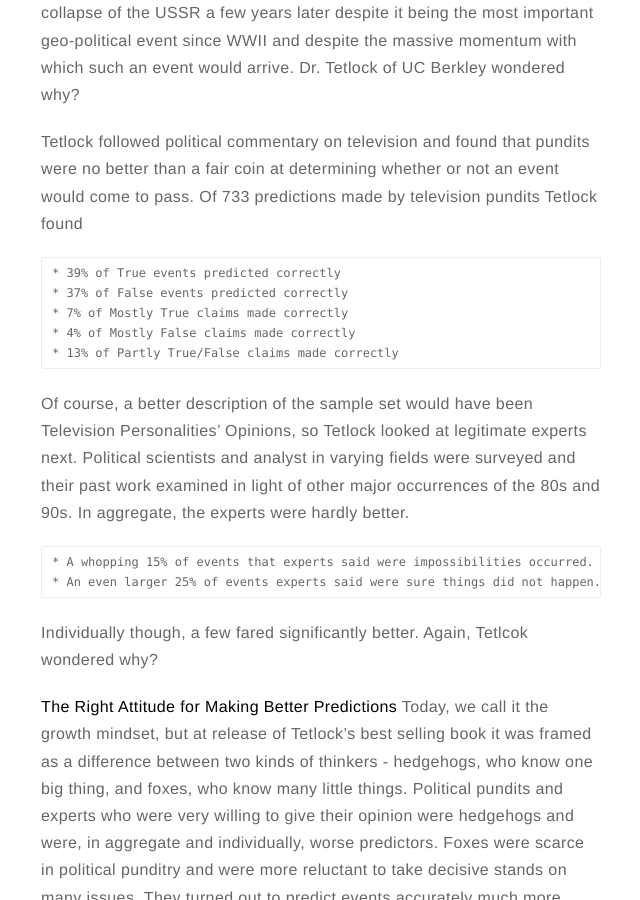
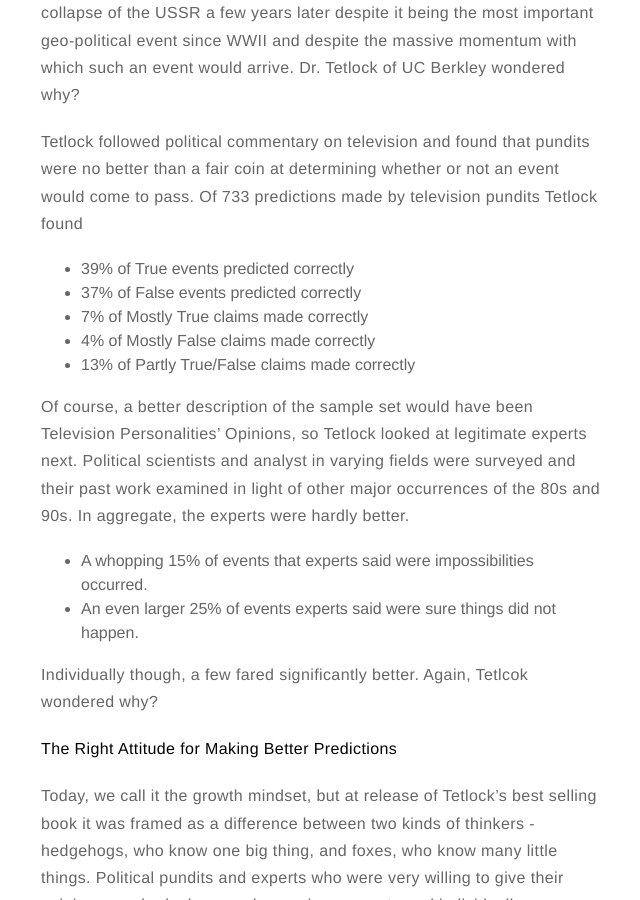
Before and after one commit to alexkhantreras/alexkhantreras.github.io, a Jekyll site: the page built from _posts/2018-10-06-smarter-than-pundit.markdown, in a window 1280 px wide and 900 px high, scrolled down 439 px. Shown: the whole window, without its empty margins (319-959 px from the left). Built offline with Jekyll 4.4.1, drawn with Linux system fonts in a browser that asks for light colours; comment, search, counter and statistics services are not loaded.

Commit message:
Formatting Ch 2 of S&N

```diff
--- a/_posts/2018-10-06-smarter-than-pundit.markdown
+++ b/_posts/2018-10-06-smarter-than-pundit.markdown
@@ -14,25 +14,25 @@ description: A continued distillation of Nate Silver's The Signal and the Noise
 ---
 
 ## Chapter 2: Are You Smarter Than A Television Pundit?
-
 Hardly anyone foresaw the fall of the Berlin Wall. Few predicted the collapse of the USSR a few years later despite it being the most important geo-political event since WWII and despite the massive momentum with which such an event would arrive. Dr. Tetlock of UC Berkley wondered why?
 
 Tetlock followed political commentary on television and found that pundits were no better than a fair coin at determining whether or not an event would come to pass. Of 733 predictions made by television pundits  Tetlock found
 
-	* 39% of True events predicted correctly
-	* 37% of False events predicted correctly
-	* 7% of Mostly True claims made correctly
-	* 4% of Mostly False claims made correctly
-	* 13% of Partly True/False claims made correctly
+- 39% of True events predicted correctly
+- 37% of False events predicted correctly
+- 7% of Mostly True claims made correctly
+- 4% of Mostly False claims made correctly
+- 13% of Partly True/False claims made correctly
 
 Of course, a better description of the sample set would have been Television Personalities’ Opinions, so Tetlock looked at legitimate experts next. Political scientists and analyst in varying fields were surveyed and their past work examined in light of other major occurrences of the 80s and 90s. In aggregate, the experts were hardly better.
 
-	* A whopping 15% of events that experts said were impossibilities occurred.
-	* An even larger 25% of events experts said were sure things did not happen.
+- A whopping 15% of events that experts said were impossibilities occurred.
+- An even larger 25% of events experts said were sure things did not happen.
 
 Individually though, a few fared significantly better. Again, Tetlcok wondered why?
 
 **The Right Attitude for Making Better Predictions**
+
 Today, we call it the growth mindset, but at release of Tetlock’s best selling book it was framed as a difference between two kinds of thinkers - hedgehogs, who know one big thing, and foxes, who know many little things. Political pundits and experts who were very willing to give their opinion were hedgehogs and were, in aggregate and individually, worse predictors. Foxes were scarce in political punditry and were more reluctant to take decisive stands on many issues. They turned out to predict events accurately much more often.
 
 The labels aren’t exclusive to political experts. Folks of all walks process new information differently. Hedgehogs were likely to stick to a plan and fit new data where it improved their pre-determined scheme. Foxes were more fluid and readily adjusted both their predictions and their world views based on vetted analysis. The phenomenon manifested in interesting ways. For instance, hedgehogs tended to worsen in predictive ability with more experience, information, and education. It seemed they contorted the new data to support the stories that kept their universe neat and tidy and strayed further from the truth as a result. Foxes slowly but steadily improved their predictive ability with more experience and knowledge, refining their own views in an objective manner.
@@ -40,10 +40,12 @@ The labels aren’t exclusive to political experts. Folks of all walks process n
 Interesting as well, is the fact that foxes tended to rate themselves as worse predictors than hedgehogs, who were much more sure of their knowledge and ability.
 
 **Why Political Predictions Tend to Fail**
+
 The case of the /National Journal/ Political Insiders’ Poll brings to the surface how most people behave like hedgehogs. The poll surveys hundreds of political pundits, commentators, pollsters, consultants, and other insiders of all political persuasions. Ahead of the 2010 midterms they were asked to predict the overall number of seats that Democrats and Republicans would lose or gain. People on both sides of the aisle were in relative agreement. When asked about specific races however, Democrats were much more confident in predicting favorable outcomes for Democratic candidates while Republicans did the same for Republican candidates. The respondents were now focused on the little bits of information they had about those races - the headline they read that morning, the campaign slogan’s viability study results, gossip they heard regarding the campaign trail, little things that they used to keep their universe tidy. They placed unrealistic levels of importance on their knowledge not only because of their politics but because of their want to believe that they had the inside scoop. The results of those specific races were again center of the two extremes.
 
 
 **A Fox-Like Approach to Forecasting**
+
 FiveThirtyEight has been more accurate in predicting political events in part because of three principles that guide its analysis.
 
 1. Thinking Probabilistically
```
